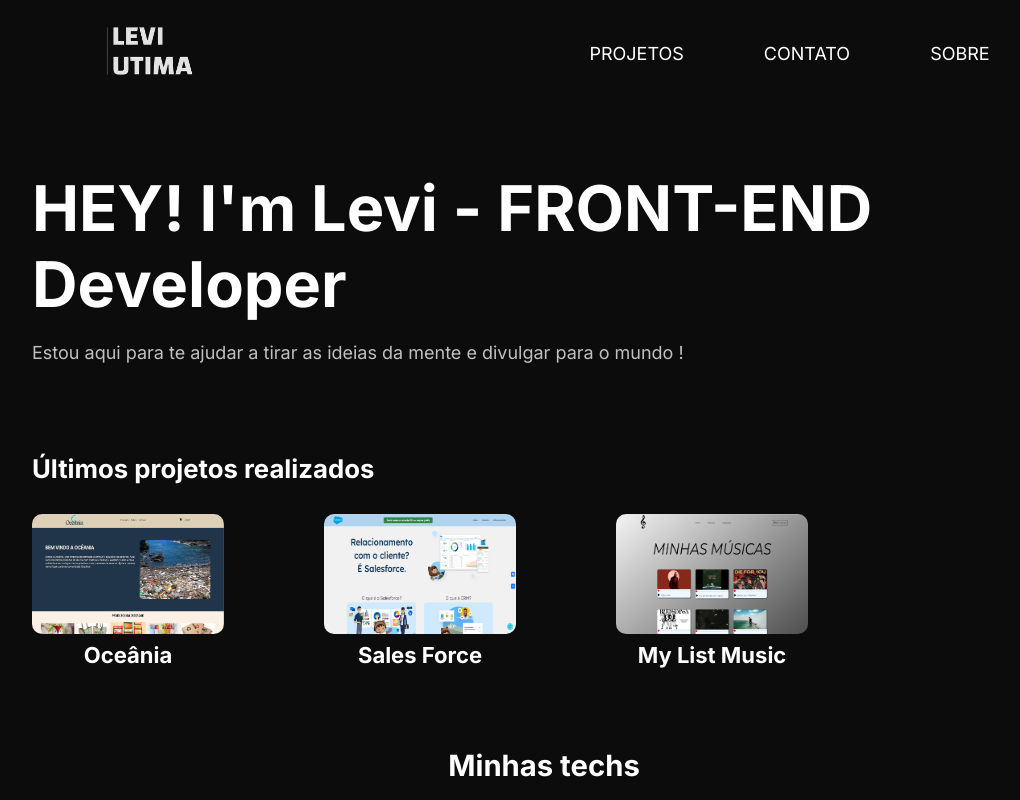
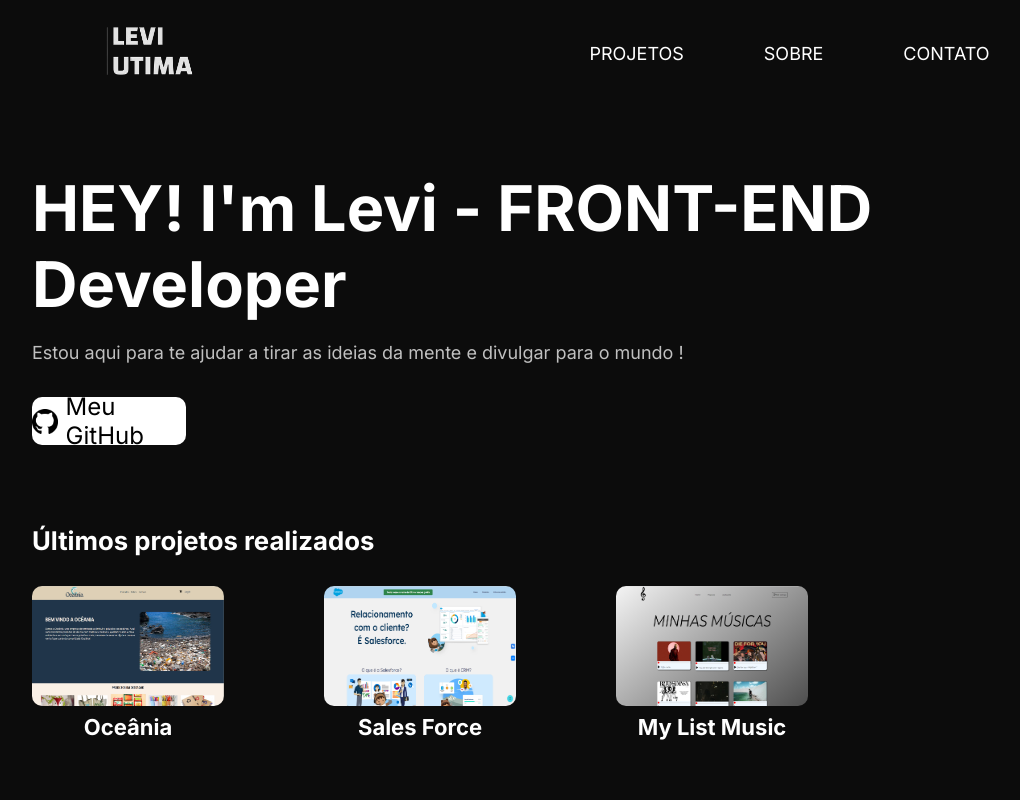
Before and after one commit to leviutima/PORTFOLIO, a React (Vite) app: page / in a window 1280 px wide. Shown: the top 800 px of the page, without its empty margins (96-1116 px from the left). Built offline with nearby package versions, Linux system fonts and the light colour scheme.

Commit message:
adicionando componente de botao

```diff
--- /dev/null
+++ b/src/components/Button/Button.styled.ts
@@ -0,0 +1,32 @@
+import styled from "styled-components";
+
+export const Ancora = styled.a`
+    text-decoration: none;
+    color: var(--branco);
+    & :hover {
+        background-color: #6962AD;
+    }
+`
+
+export const ButtonStyle = styled.div `
+    display: flex;
+    align-items: center;
+    justify-content: center;
+    gap: 8px;
+
+    width: 12vw;
+    height: 6vh;
+
+    color: var(--preto);
+    background-color: var(--branco);
+    font-size: 24px;
+    border-radius: 10px;
+    cursor: pointer;
+
+
+`
+
+export const ImgStyle = styled.img `
+    width: 2vw;
+
+`
--- /dev/null
+++ b/src/components/Button/Button.tsx
@@ -0,0 +1,22 @@
+import React from "react"
+import { Ancora, ButtonStyle, ImgStyle } from "./Button.styled"
+
+interface PropsButton {
+    img?: string,
+    children: React.ReactNode
+}
+
+const Button = ({img, children}: PropsButton) => {
+    return(
+        <>
+            <Ancora href="https://github.com/leviutima">
+            <ButtonStyle>
+                <ImgStyle src={img}></ImgStyle>
+                {children}
+            </ButtonStyle>
+            </Ancora>
+        </>
+    )
+}
+
+export default Button
--- a/src/components/Header/Header.tsx
+++ b/src/components/Header/Header.tsx
@@ -13,10 +13,10 @@
                         <LinkStyle to='/Projetos'>
                             <li>PROJETOS</li>
                         </LinkStyle>
+                        <li>SOBRE</li>
                         <LinkStyle to='/Contato'>
                             <li>CONTATO</li>
                         </LinkStyle>
-                        <li>SOBRE</li>
                     </MenuList>
                 </HeaderNavigation>
             </HeaderStyle>
--- a/src/pages/Home/Home.styled.ts
+++ b/src/pages/Home/Home.styled.ts
@@ -25,6 +25,8 @@
 `
 
 export const Title = styled.div `
+    display: grid;
+    gap: 24px;
     font-size: 42px;
 `
 
--- a/src/pages/Home/Home.tsx
+++ b/src/pages/Home/Home.tsx
@@ -3,6 +3,8 @@
 import myMusicList from '../../assets/projetos/projeto 1.png'
 import oceania from '../../assets/projetos/projeto 2.png'
 import salesF from '../../assets/projetos/projeto 3.png'
+import Button from '../../components/Button/Button'
+import github from '../../assets/githubLogo.png'
 
 
 const Home = () => {
@@ -11,9 +13,12 @@
         <MainContainer>
             <SectionContainerFirst>
                 <Title>
-                    <h2>HEY! I'm Levi - FRONT-END</h2>
-                    <h2>Developer</h2>
-                    <SpanStyle>Estou aqui para te ajudar a tirar as ideias da mente e divulgar para o mundo !</SpanStyle>
+                    <div>
+                        <h2>HEY! I'm Levi - FRONT-END</h2>
+                        <h2>Developer</h2>
+                        <SpanStyle>Estou aqui para te ajudar a tirar as ideias da mente e divulgar para o mundo !</SpanStyle>
+                    </div>
+                    <Button img={github}>Meu GitHub</Button>
                 </Title>
             </SectionContainerFirst>
             <SectionContainerSecond>
```
Also changed, not shown: src/assets/githubLogo.png (added).
